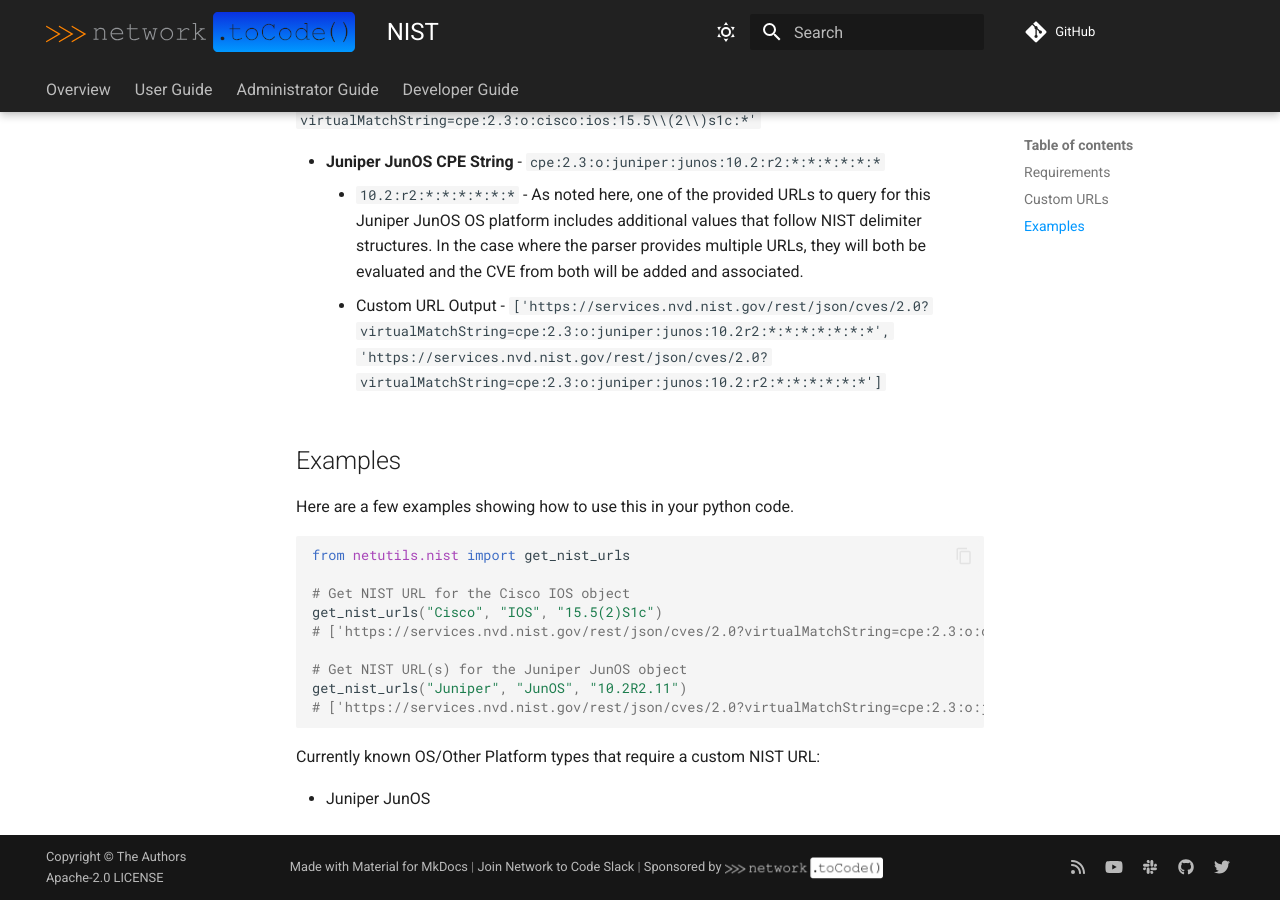
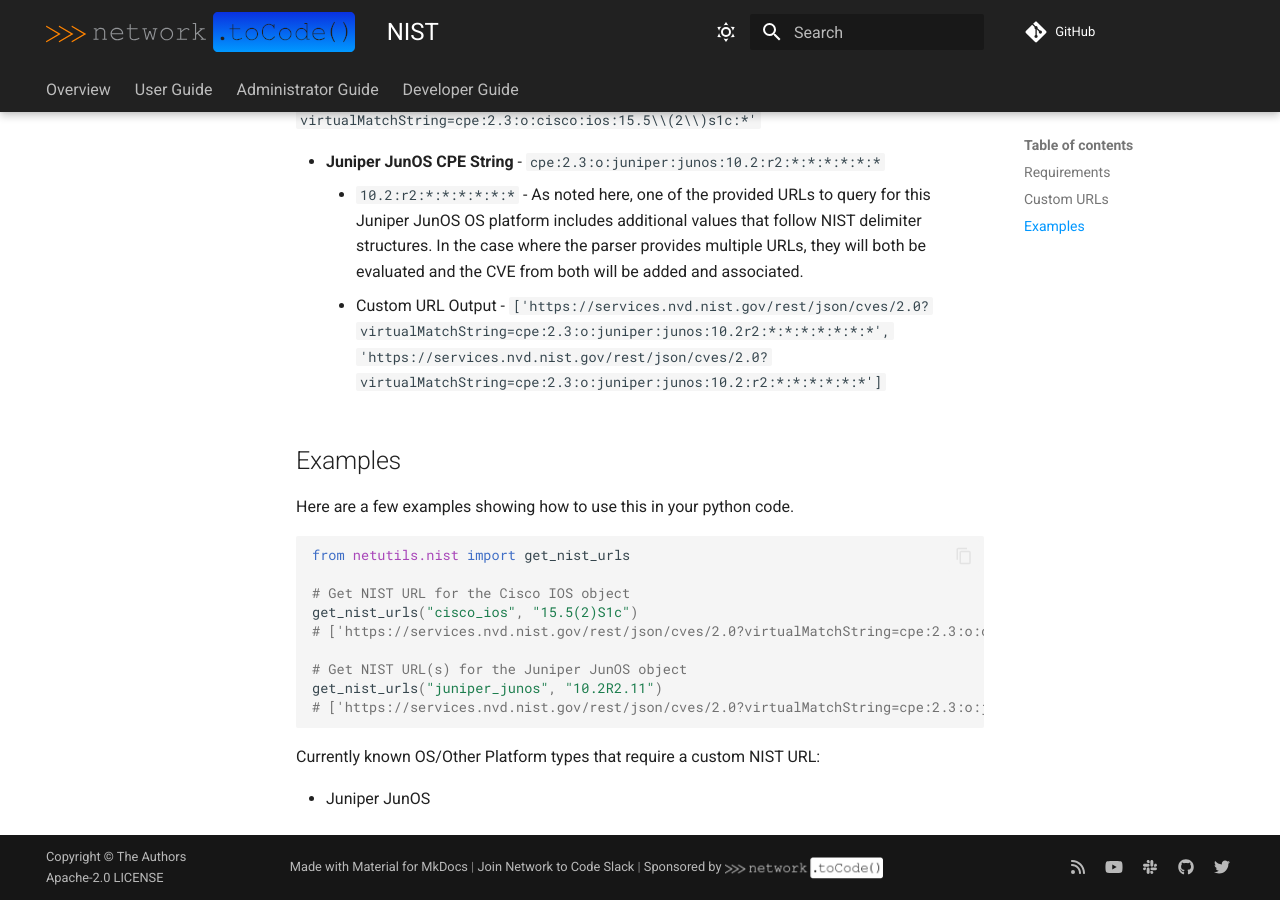
Before and after one commit to networktocode/netutils, an MkDocs documentation site: the page built from docs/user/lib_use_cases_nist.md, in a window 1280 px wide and 900 px high, scrolled down 744 px. Built offline with MkDocs 1.6.1 and Material for MkDocs 9.7.7, drawn with Linux system fonts in a browser that asks for light colours; comment, search, counter and statistics services are not loaded.

Commit message:
Forgot to update documentation to use network_driver instead of vendor, os_platform

````diff
--- a/docs/user/lib_use_cases_nist.md
+++ b/docs/user/lib_use_cases_nist.md
@@ -29,11 +29,11 @@ Here are a few examples showing how to use this in your python code.
 from netutils.nist import get_nist_urls
 
 # Get NIST URL for the Cisco IOS object
-get_nist_urls("Cisco", "IOS", "15.5(2)S1c")
+get_nist_urls("cisco_ios", "15.5(2)S1c")
 # ['https://services.nvd.nist.gov/rest/json/cves/2.0?virtualMatchString=cpe:2.3:o:cisco:ios:15.5\\(2\\)s1c:*']
 
 # Get NIST URL(s) for the Juniper JunOS object
-get_nist_urls("Juniper", "JunOS", "10.2R2.11")
+get_nist_urls("juniper_junos", "10.2R2.11")
 # ['https://services.nvd.nist.gov/rest/json/cves/2.0?virtualMatchString=cpe:2.3:o:juniper:junos:10.2r2:*:*:*:*:*:*:*', 'https://services.nvd.nist.gov/rest/json/cves/2.0?virtualMatchString=cpe:2.3:o:juniper:junos:10.2:r2:*:*:*:*:*:*']
 ```
 
````
